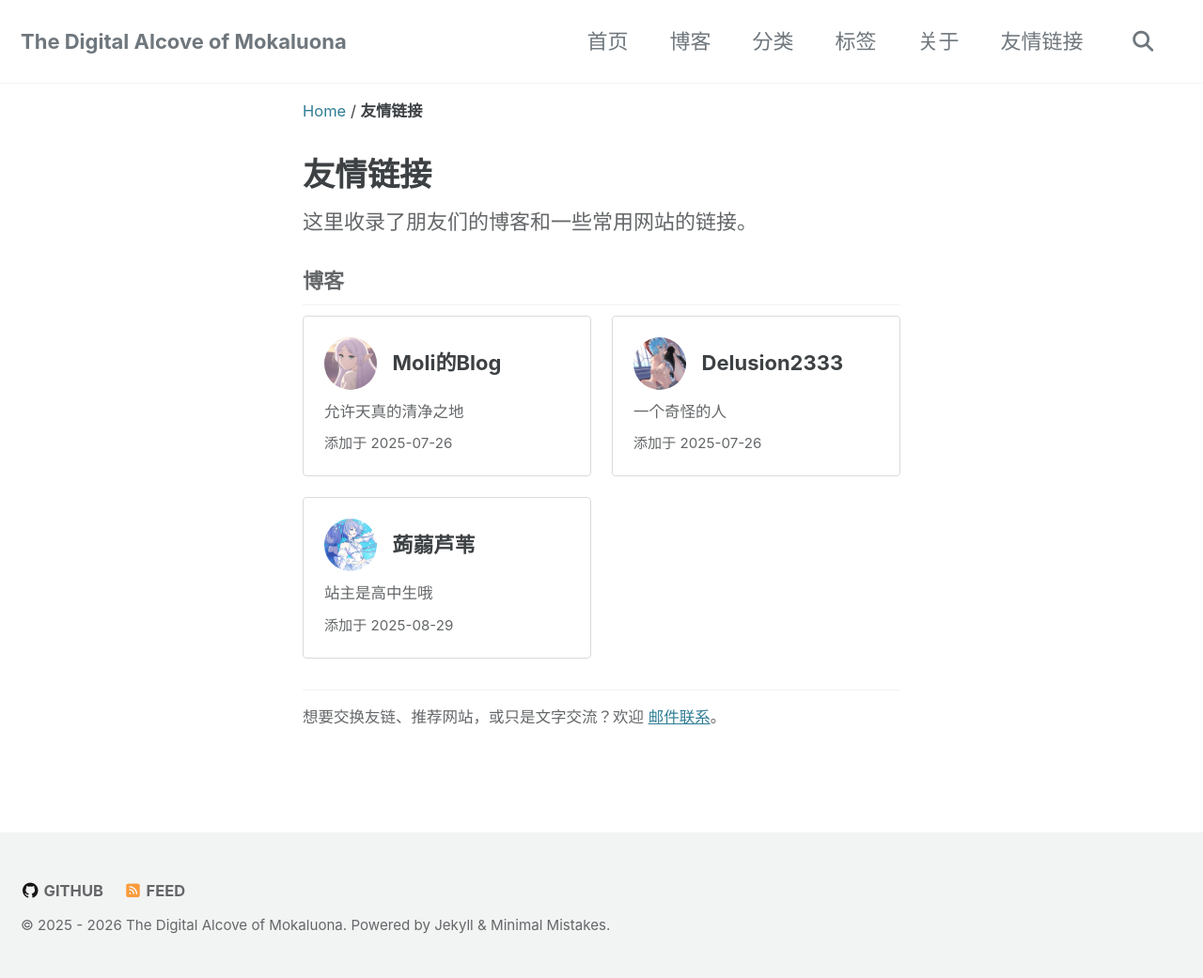
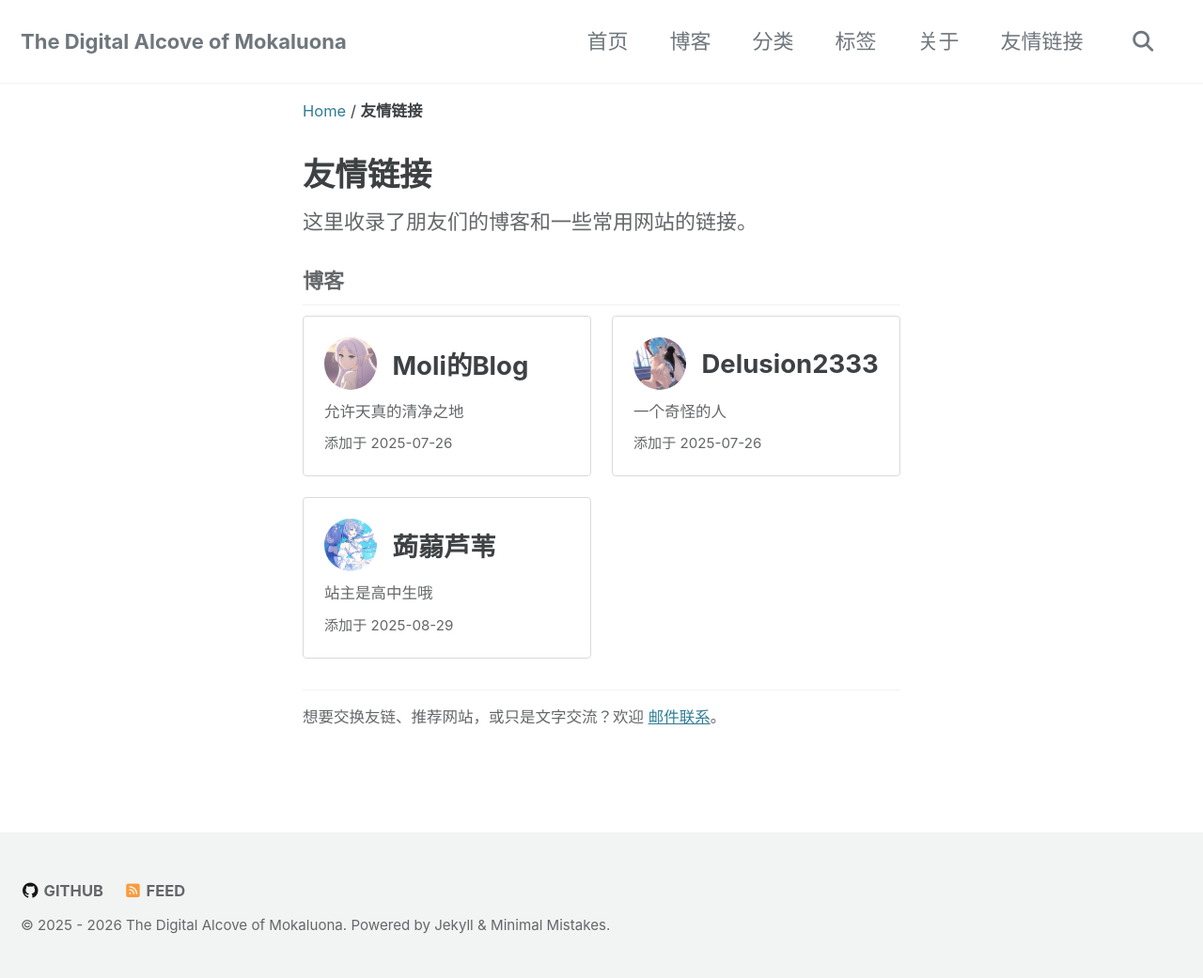
Before and after one commit to mokaluona/mkln.github.io, a Jekyll site: the page built from friends.md, in a window 1280 px wide. Shown: the whole page at 94% size. Built offline with Jekyll 4.4.1, drawn with Linux system fonts in a browser that asks for light colours; cached includes are drawn as plain includes.

Commit message:
友链站名对齐首页文章标题的字号与字重
.friend-name 取 $h-size-2（1.25em ≈ 20px，与 h2 同源）、$sans-serif-narrow、
bold、line-height: initial。默认保持 $text-color 深灰、无下划线，
hover 才变成 $link-color + 下划线，即首页标题那个样子。

```diff
--- a/_sass/minimal-mistakes/_friends.scss
+++ b/_sass/minimal-mistakes/_friends.scss
@@ -82,10 +82,15 @@
   font-size: $type-size-4;
 }
 
+/* 站名：字号/字重/字体对齐首页文章标题（h2.archive__item-title）；
+   平时保持深灰无下划线，hover 才长成首页标题那样的链接色 + 下划线 */
 .friend-name {
   grid-area: name;
   align-self: center;
+  font-family: $sans-serif-narrow;
+  font-size: $h-size-2; /* 1.25em ≈ 20px，与首页标题同级 */
   font-weight: bold;
+  line-height: initial;
   color: $text-color;
   text-decoration: none;
 
@@ -98,7 +103,7 @@
   }
 
   &:hover {
-    color: $link-color-hover;
+    color: $link-color;
     text-decoration: underline;
   }
 }
```
Also changed, not shown: CHANGELOG.md.
